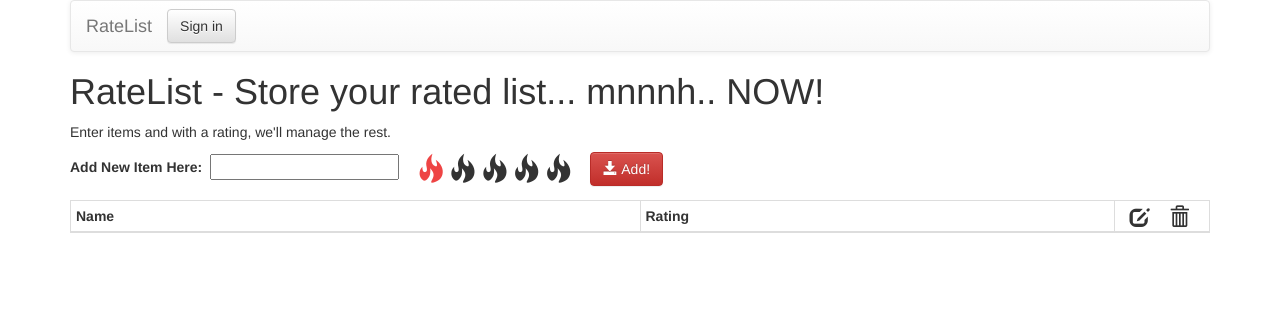
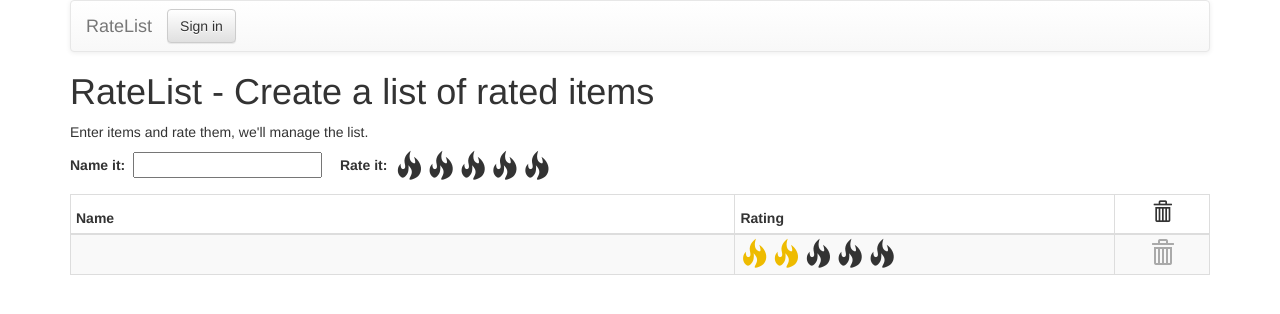
Before and after one commit to c43/RateList, a plain HTML site: page index.html in a window 1280 px wide. Both pictures are taken after a click on the element 430 px from the left and 169 px from the top of the page. Drawn offline with Linux system fonts and the light colour scheme.

Commit message:
users can add to list, edit & delete itmes.  Placeholder for login system

```diff
--- a/css/styles.css
+++ b/css/styles.css
@@ -7,7 +7,7 @@
 }
 
 .filled {
-	color:#E8EABB;
+	color:;
 }
 
 .rated {
@@ -30,8 +30,19 @@
 	vertical-align: middle;
 }
 
+#items > tbody > tr:hover > .delRow {
+	color:#000;
+}
 
-.phantom {
-	color:#AAAAAA;
-	font-size: 24px;
+.delRow {
+	color:#AAA;
+	font-size:24px;
 }
+
+.delRow:hover {
+	color:#555;
+}
+
+.highlight {
+	color:#000;
+}
--- a/index.html
+++ b/index.html
@@ -21,32 +21,32 @@
             </div>
         </nav>
         <div class="content">
-            <h1>RateList - Store your rated list... mnnnh.. NOW!</h1>
+            <h1>RateList - Create a list of rated items</h1>
             <p>
-                Enter items and with a rating, we'll manage the rest.
+                Enter items and rate them, we'll manage the list.
             </p>
 
             <form action="">
-                <label for="firstItemName">Add New Item Here:&nbsp;</label>
+                <label for="firstItemName">Name it:&nbsp;</label>
                 <input autofocus="autofocus" type="text" name="firstItemName" id="firstItemName"/>
-
-                <div class="fires">
+                <div class="fires" name="fires">
+                <!-- clones sample table and populates td's with form info, then appends to master table -->
+                    <label for="fires">Rate it:&nbsp;</label>
                     <div class="fire glyphicon glyphicon-fire"></div>
                     <div class="fire glyphicon glyphicon-fire"></div>
                     <div class="fire glyphicon glyphicon-fire"></div>
                     <div class="fire glyphicon glyphicon-fire"></div>
                     <div class="fire glyphicon glyphicon-fire"></div>
                 </div>
-                <!-- clones sample table and populates td's with form info, then appends to master table -->
-                <button type="submit" class="btn btn-danger clone"><span class="glyphicon glyphicon-save"></span>&nbsp;Add!</button>
+
             </form>
 
             <!-- hardcoded master table with headers and empty body -->
             <table class="lister table table-striped table-bordered table-condensed table-hover" id="items">
             	<thead>
-            		<th class="col-md-6">Name</th>
-            		<th class="col-md-5">Rating</th>
-                    <th class="col-md-1"><div class="row" style="font-size:20px;"><span class="col-md-3 col-md-offset-1 glyphicon glyphicon-edit"></span><span class="col-md-3 col-md-offset-1 glyphicon glyphicon-trash"></span><div></th>
+            		<th class="col-md-7">Name</th>
+            		<th class="col-md-4">Rating</th>
+                    <th class="col-md-1"><div class="row" style="font-size:20px;text-align:center"><span class="glyphicon glyphicon-trash"></span></div></th>
             	</thead>
             	<tbody>
             	</tbody>
@@ -55,7 +55,7 @@
             <!-- empty sample table, td's will be cloned by submit button and added to master table -->
             <table class="template">
         <tr>
-            <td class="itemText"></td>
+            <td contenteditable="true" class="itemText"></td>
             <td class="rating">
                 <span class="fire glyphicon glyphicon-fire"></span>
                 <span class="fire glyphicon glyphicon-fire"></span>
@@ -63,7 +63,7 @@
                 <span class="fire glyphicon glyphicon-fire"></span>
                 <span class="fire glyphicon glyphicon-fire"></span>
             </td>
-            <td><div class="row"><span class="col-md-3 col-md-offset-1 glyphicon glyphicon-edit phantom"></span><span class="col-md-3 col-md-offset-1 glyphicon glyphicon-trash phantom"></span><div>
+            <td style="text-align:center;"><span class="glyphicon glyphicon-trash delRow"></span></td>
         </tr>
     </table>
         </div>
--- a/js/script.js
+++ b/js/script.js
@@ -1,62 +1,91 @@
 $(function() {
+
 
 	$('.fires .fire').hover(
 		function(){
-			$(this).addClass('filled').prevAll().addClass('filled');}
+
+			$(this).addClass('filled').prevAll().addClass('filled');
+
+			colorRating($('.fires .filled').length);
+
+			}
 		, function(){
-			$(this).removeClass('filled').prevAll().removeClass('filled');
+			$('.fires .filled').removeAttr("style")
+			$('.fires .filled').removeClass('filled');
 		});
 
 
-	$('.fires .fire').on('click', function() {
-		setRating($(this));
+	$('.fires .fire').on('click', function(event) {
+
+		event.preventDefault();
+		processNewItem();
+
+		//colorRating($(this));
+		//$(this).removeAttr('opacity')
 	});
 
-	setupForm();
-	setupTable();
+
+	trashItem();
 
 
-})
+});
 
 
+function colorRating(obj) {
+		console.log(obj)
+		// 'obj' goes from 2-6, one for each fire object -- the text "Rate it:" is getting counted as an object.
+		if(obj === 2){
+				$('.filled').css(
+					"color", "#843");
+			}
+		else if(obj === 3){
+				$('.filled').css(
+					"color", "#EB0");
+			}
+		else if(obj === 4){
+				$('.filled').css(
+					"color", "#FE642E");
+			}
+		else if(obj === 5){
+				$('.filled').css(
+					"color", "#F44");
+			}
+		else if(obj === 6){
+				$('.filled').css(
+					"color", "#3333FF"
+					)
+			}
 
-function setRating(obj){
-	if (obj.hasClass('rated') && !obj.next().hasClass('rated')){
-		obj.removeClass('rated').siblings().removeClass('rated');
-	}
-	else {
-		obj.removeClass('rated').siblings().removeClass('rated');
-		obj.addClass('rated').prevAll().addClass('rated');
-	}
-};
+		// $('#items .fire').animate({
+		// opacity: .2
+		// });
+		// obj.removeClass('rated').siblings().removeClass('rated');
+		// obj.addClass('rated').prevAll().addClass('rated');
+}
 
-function setupForm() {
-	$('form').on('submit', function(event){
-		event.preventDefault();
-		processNewItem();
-	});
-};
 
-function setupTable() {
+function trashItem() {
 	$('#items').on('click', function(event){
 		var t = event.target;
-		if($(t).hasClass('glyphicon-trash')){
-			$(t).closest('tr').remove();
+		if($(t).hasClass('delRow')){
+			$(t).closest('tr').fadeOut(200);
 		}
-	})
+	});
 }
 
 function processNewItem() {
 	var text = $('#firstItemName').val();
-	var rating = $('.fires .rated').length;
-	addItem(text,rating);
+	var rating = $('.fires .filled').length;
+	var color = $('.filled').css("color");
+	addItem(text,rating,color);
 }
 
-function addItem(text,rating) {
-    $('.template tr').clone().appendTo('#items tbody');
+function addItem(text,rating, color) {
+    $('.template tr').clone().hide().appendTo('#items tbody').fadeIn();
     $('#items tbody tr:last-child td.itemText').text(text);
     var newRating = $('#items tbody tr:last-child td.rating .fire');
-    for(var i = rating - 1; i >= 0; i--) {
-        $(newRating[i]).addClass('rated');
+    //rating - 2 because the label is included in the .fires .filled class, causing an extra element in the .length
+    for(var i = rating - 2; i >= 0; i--) {
+        $(newRating[i]).css("color",color)
     }
 }
```
Also changed, not shown: css/bootstrap.css.
